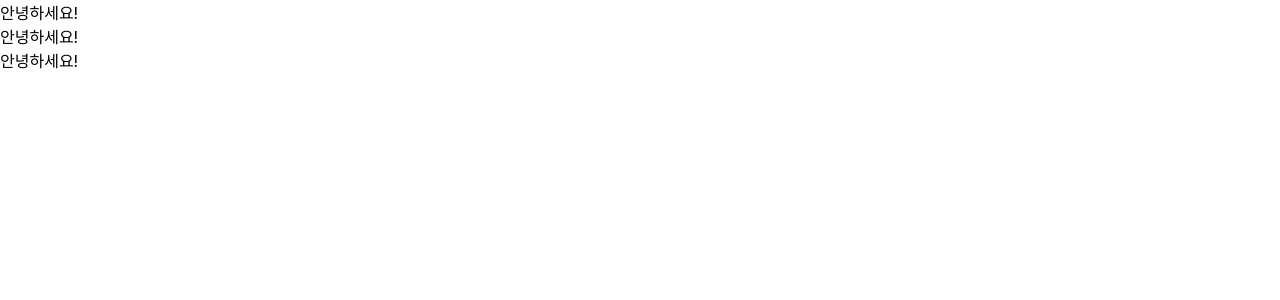
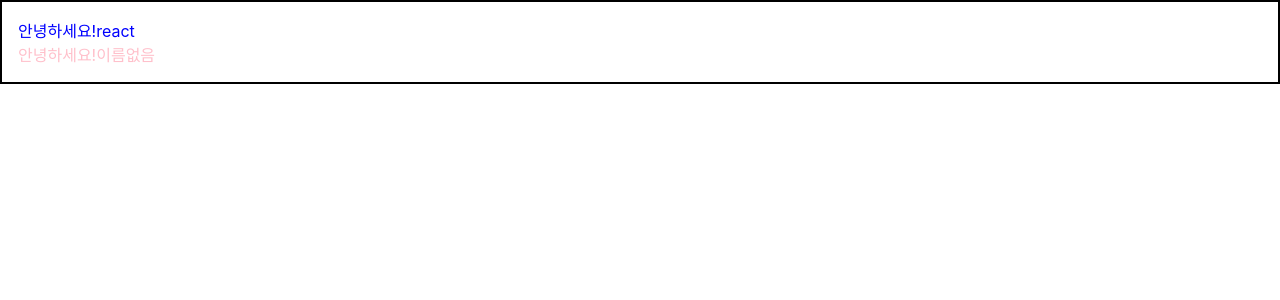
Before and after one commit to pji0219/React_study, a React (Create React App) app: page / in a window 1280 px wide. Shown: the top 300 px of the page. Built offline with nearby package versions, Linux system fonts and the light colour scheme.

Commit message:
props / props children

```diff
--- a/src/App.js
+++ b/src/App.js
@@ -1,12 +1,12 @@
 import React from 'react';
-import Hello from './Hello'; // Hello 컴포넌트 불러옴 확장자 js는 생략해도 됨
+import Hello from './Hello';
+import Wrapper from './Wrapper';
 function App() {
   return (
-    <div>
-      <Hello/> {/* 컴포넌트 사용 */}
-      <Hello/>
-      <Hello/>
-    </div>
+    <Wrapper>
+      <Hello name="react" color="blue"/> {/* hello 컴포넌트에게 리액트와 파란색 값 전달 */}
+      <Hello color="pink"/>
+    </Wrapper>
   );
 }
 
--- a/src/Hello.js
+++ b/src/Hello.js
@@ -1,10 +1,18 @@
-// 리액트 컴포넌트
-// 컴포넌트는 일종의 UI 조각
-import React from 'react'; // 리액트를 불러와서 사용하겠다는 의미
+// props
 
-function Hello() { /* 컴포넌트는 클래스와 함수 2가지 형태로 만들 수 있는데 여기서는 함수로 만듦
-                      컴포넌트 이름의 앞글자는 대문자로 해줘야함 */
-    return <div>안녕하세요!</div>;
+import React from 'react';
+
+function Hello(props) { /* 값을 받아와서 사용하고 싶으면 함수에 파라미터에 props를 넣어주면 된다.
+                            props에는 우리가 넣어준 값들이 객체 형태로 들어가 있다. */
+
+    return <div style={{ // 자바스크립트 값이니깐 중괄호를 두번 감싼다.
+        color: props.color
+    }}>안녕하세요!{props.name}</div>; /* props의 객체 형태로 들어간 값을 JSX내부에서 렌더링 하려면 저렇게
+                                                {} 감싸준뒤 하면 된다. */
 }
 
-export default Hello; // Hello라는 컴포넌트를 내보내겠다는 의미
+Hello.defaultProps = { // Props 값을 모르고 안써줬을 때 기본값 지정
+    name: '이름없음'
+};
+
+export default Hello;
--- /dev/null
+++ b/src/Wrapper.js
@@ -0,0 +1,13 @@
+// 프롭스 칠드런 : 컴포넌트 안에 있는 어떤 값을 조회할 때 사용
+
+import React from 'react';
+
+function Wrapper({children}) {
+    const style = {
+        border: '2px solid black',
+        padding: 16
+    };
+    return<div style={style}>{children}</div>
+}
+
+export default Wrapper;
```
Also changed, not shown: src/01.js (added, +28 -0 lines), src/02.js (added, +78 -0 lines).
